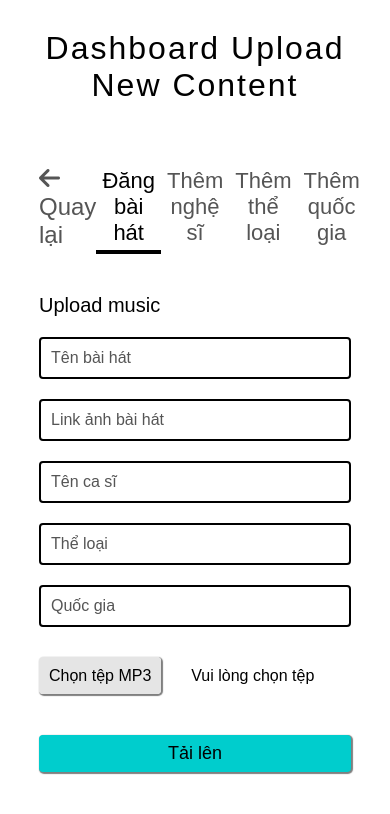
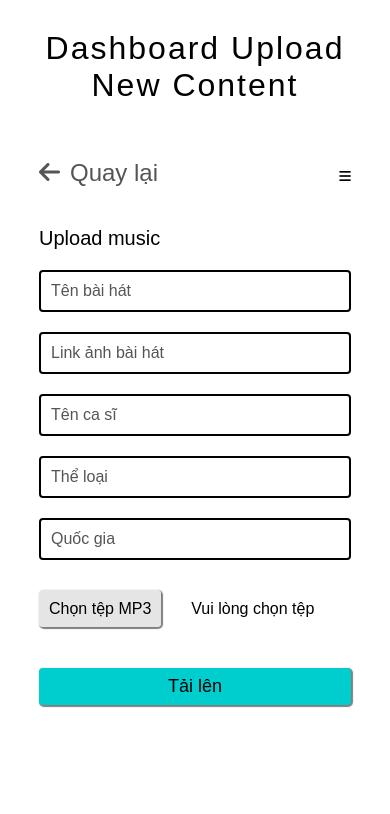
Before and after one commit to nguyendinhthongdhsg/music-fe, a React (Create React App) app: page /uploads in a window 390 px wide. Shown: the top 814 px of the page. Built offline with nearby package versions, Linux system fonts and the light colour scheme.

Commit message:
Responsive

```diff
--- a/src/Components/Charts/Charts.module.scss
+++ b/src/Components/Charts/Charts.module.scss
@@ -12,14 +12,14 @@
             .heading {
                 text-align: center;
                 font-size: 4rem;
-                font-weight: 500;
+                font-weight: 400;
                 font-family: 'Futara';
                 margin-bottom: 12px;
             }
 
             .heading-sub {
                 font-size: 2.0rem;
-                font-weight: 500;
+                font-weight: 400;
 
                 &>span {
                     color: red;
--- a/src/Components/Library/Library.module.scss
+++ b/src/Components/Library/Library.module.scss
@@ -10,7 +10,7 @@
             padding-top: var(--height-header);
             text-align: center;
             font-size: 4rem;
-            font-weight: 500;
+            font-weight: 400;
             font-family: 'Futara';
         }
 
--- a/src/Components/UploadNewData/UploadNewData.module.scss
+++ b/src/Components/UploadNewData/UploadNewData.module.scss
@@ -59,7 +59,7 @@
         }
 
         .form-content {
-            margin-top: 40px;
+            margin: 40px 0;
 
             .form-heading {
                 font-size: 2rem;
@@ -135,3 +135,7 @@
         }
     }
 }
+
+@media (max-width: 1023px) {
+
+}
--- a/src/Components/UploadNewData/index.js
+++ b/src/Components/UploadNewData/index.js
@@ -1,8 +1,9 @@
 import classNames from "classnames/bind";
 import style from './UploadNewData.module.scss';
-import { useState } from "react";
+import { Fragment, useState } from "react";
 import { Link } from "react-router-dom";
 import axios from "axios";
+import { useMediaQuery } from "react-responsive";
 import URLAPI from '../../config/URLAPI';
 
 const cx = classNames.bind(style);
@@ -10,6 +11,10 @@ const cx = classNames.bind(style);
 function UploadNewData() {
 
     const [option, setOption] = useState('music');
+    const isTabletOrMobile = useMediaQuery({
+        query: "(max-width: 1023px) and (min-width: 740px)",
+    });
+    const isMobile = useMediaQuery({ query: "(max-width: 740px)" });
 
     function selectFileMusic(event) {
         const nameFileUpload = document.querySelector('#name-file-upload');
@@ -131,10 +136,23 @@ function UploadNewData() {
                                 Quay lại
                             </Link>
                         </li>
-                        <li id='music' onClick={(e) => setOption(e.target.id)} className={cx('nav-item', option === 'music' && 'active')}>Đăng bài hát</li>
-                        <li id='singer' onClick={(e) => setOption(e.target.id)} className={cx('nav-item', option === 'singer' && 'active')}>Thêm nghệ sĩ</li>
-                        <li id='genre' onClick={(e) => setOption(e.target.id)} className={cx('nav-item', option === 'genre' && 'active')}>Thêm thể loại</li>
-                        <li id='national' onClick={(e) => setOption(e.target.id)} className={cx('nav-item', option === 'national' && 'active')}>Thêm quốc gia</li>
+                        {
+                            !isTabletOrMobile && !isMobile  &&
+                            <Fragment>
+                                <li id='music' onClick={(e) => setOption(e.target.id)} className={cx('nav-item', option === 'music' && 'active')}>Đăng bài hát</li>
+                                <li id='singer' onClick={(e) => setOption(e.target.id)} className={cx('nav-item', option === 'singer' && 'active')}>Thêm nghệ sĩ</li>
+                                <li id='genre' onClick={(e) => setOption(e.target.id)} className={cx('nav-item', option === 'genre' && 'active')}>Thêm thể loại</li>
+                                <li id='national' onClick={(e) => setOption(e.target.id)} className={cx('nav-item', option === 'national' && 'active')}>Thêm quốc gia</li>
+                            </Fragment>
+                        }
+                        {
+                            (isTabletOrMobile || isMobile) &&
+                            <div className={cx('nav-menu-list')}>
+                                <button className={cx('nav-item-btn-show-list')}>
+                                    <i className="fa-solid fa-bars"></i>
+                                </button>
+                            </div>
+                        }
                     </ul>
                 </nav>
                 {
--- a/src/Pages/Singer/Singer.module.scss
+++ b/src/Pages/Singer/Singer.module.scss
@@ -7,7 +7,7 @@
 
         .singer-heading {
             font-size: 4rem;
-            font-weight: 300;
+            font-weight: 400;
             font-family: 'Futara';
         }
 
```
